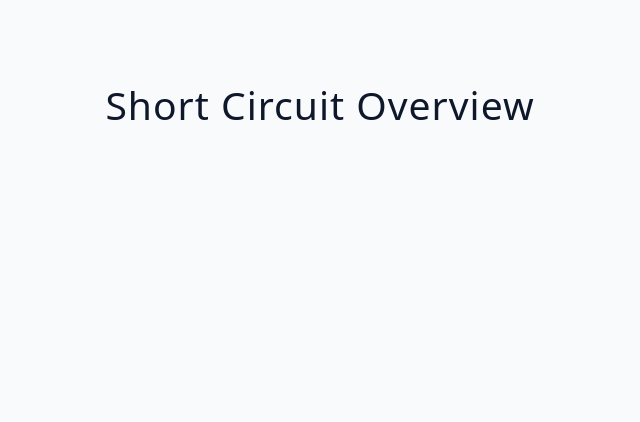
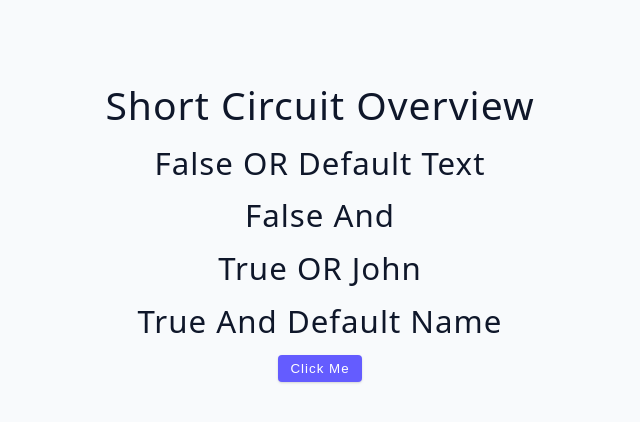
Before and after one commit to yorkyorkex/03-advanced-react, a React (Vite) app: page / in a window 1280 px wide. Shown: the top 422 px of the page, without its empty margins (320-960 px from the left). Built offline with nearby package versions, Linux system fonts and the light colour scheme.

Commit message:
Refactor ShortCircuitOverview component to include state management and enhance rendering logic

```diff
--- a/src/tutorial/03-conditional-rendering/starter/04-short-circuit-overview.jsx
+++ b/src/tutorial/03-conditional-rendering/starter/04-short-circuit-overview.jsx
@@ -1,6 +1,20 @@
-import { useState } from 'react';
+import { useState } from 'react'
 
 const ShortCircuitOverview = () => {
-  return <h2>short circuit overview</h2>;
-};
-export default ShortCircuitOverview;
+  const [text, setText] = useState('')
+  const [name, setName] = useState('john')
+
+  return (
+    <>
+      <h2>short circuit overview</h2>
+      <h3>False OR {text || 'default text'}</h3>
+      <h3>False And {text && 'default name'}</h3>
+      <h3>True OR {name || 'default name'}</h3>
+      <h3>True And {name && 'default name'}</h3>
+      <button className="btn" onClick={() => setText('hello world')}>
+        click me
+      </button>
+    </>
+  )
+}
+export default ShortCircuitOverview
```
